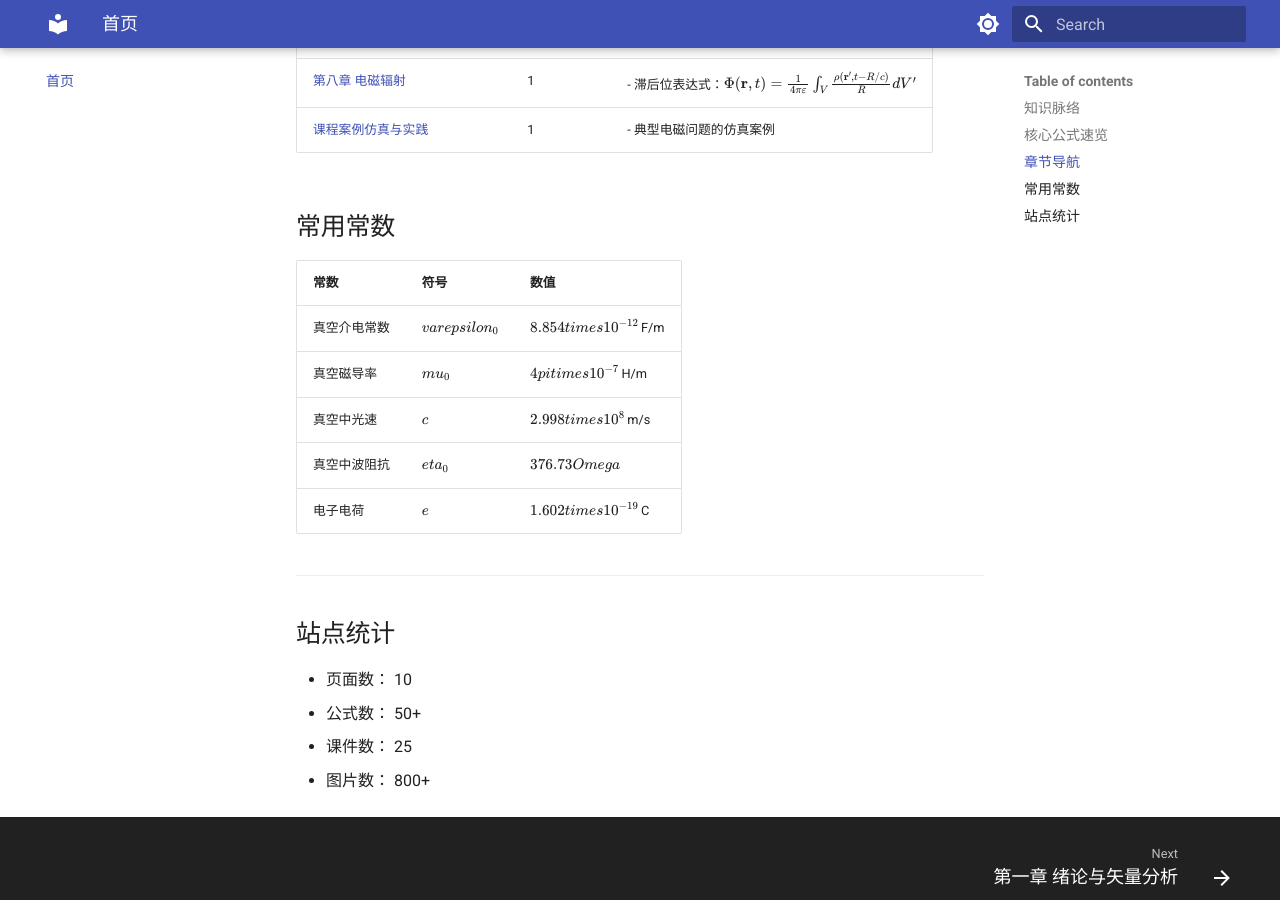
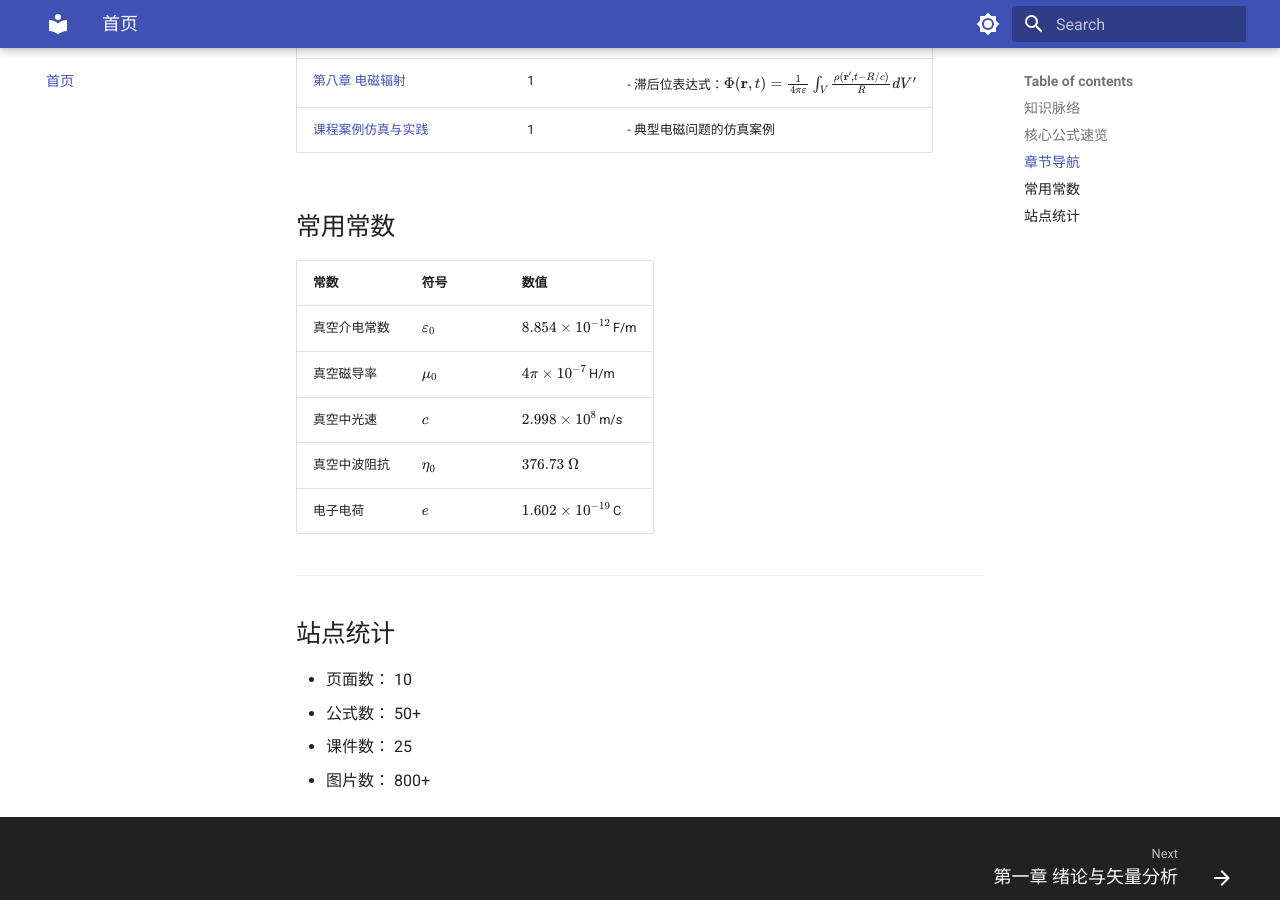
Before and after one commit to LiuandXu/electromagnetism-wiki, an MkDocs documentation site: the page built from docs/index.md, in a window 1280 px wide and 900 px high, scrolled down 1999 px. Built offline with MkDocs 1.6.1 and Material for MkDocs 9.7.7, drawn with Linux system fonts in a browser that asks for light colours.

Commit message:
fix: 常用常数表格双反斜杠改为单反斜杠

```diff
--- a/docs/index.md
+++ b/docs/index.md
@@ -75,11 +75,11 @@ flowchart LR
 
 | 常数 | 符号 | 数值 |
 |------|------|------|
-| 真空介电常数 | $\\varepsilon_0$ | $8.854 \\times 10^{-12}$ F/m |
-| 真空磁导率 | $\\mu_0$ | $4\\pi \\times 10^{-7}$ H/m |
-| 真空中光速 | $c$ | $2.998 \\times 10^8$ m/s |
-| 真空中波阻抗 | $\\eta_0$ | $376.73\\ \\Omega$ |
-| 电子电荷 | $e$ | $1.602 \\times 10^{-19}$ C |
+| 真空介电常数 | $\varepsilon_0$ | $8.854 \times 10^{-12}$ F/m |
+| 真空磁导率 | $\mu_0$ | $4\pi \times 10^{-7}$ H/m |
+| 真空中光速 | $c$ | $2.998 \times 10^8$ m/s |
+| 真空中波阻抗 | $\eta_0$ | $376.73\ \Omega$ |
+| 电子电荷 | $e$ | $1.602 \times 10^{-19}$ C |
 
 ---
 
```
